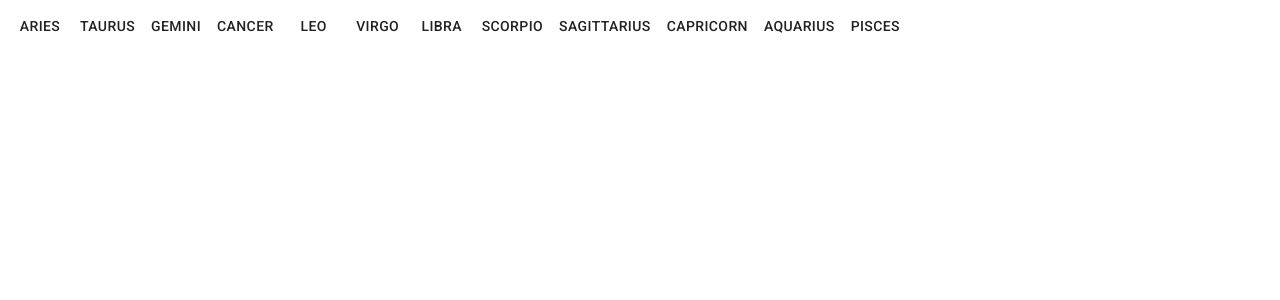
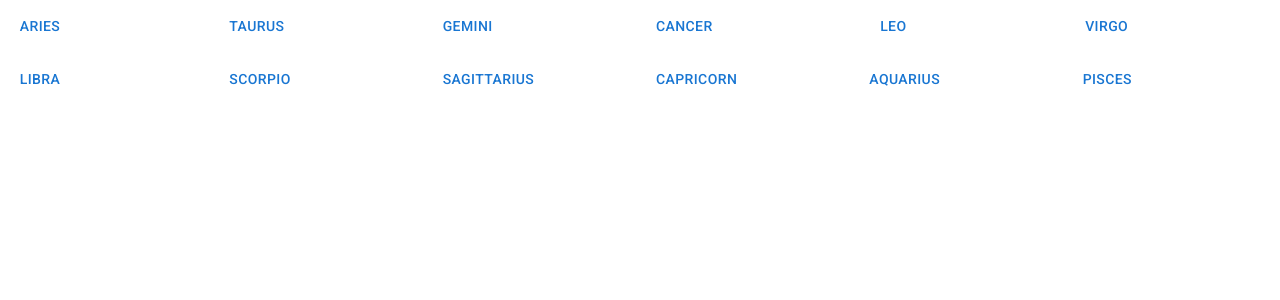
Before and after one commit to sissyhanks/starsigns, a React (Create React App) app: page / in a window 1280 px wide. Shown: the top 300 px of the page. Built offline with nearby package versions, Linux system fonts and the light colour scheme.

Commit message:
style welcome nav

```diff
--- a/package.json
+++ b/package.json
@@ -3,8 +3,9 @@
   "version": "0.1.0",
   "private": true,
   "dependencies": {
-    "@material-ui/core": "^4.12.4",
-    "@material-ui/icons": "^4.11.3",
+    "@emotion/react": "^11.9.3",
+    "@emotion/styled": "^11.9.3",
+    "@mui/material": "^5.8.6",
     "@testing-library/jest-dom": "^5.16.4",
     "@testing-library/react": "^13.2.0",
     "@testing-library/user-event": "^13.5.0",
--- a/src/components/ShowSign.js
+++ b/src/components/ShowSign.js
@@ -1,5 +1,6 @@
 import React from "react";
 import SignNav from "./SignNav";
+import { Typography } from "@mui/material";
 
 class ShowSigns extends React.Component {
   constructor(props) {
@@ -41,7 +42,7 @@ class ShowSigns extends React.Component {
       return (
         <div>
           <SignNav handleDisplay={this.nuSign} />
-          {this.state.json.description}
+          <Typography>{this.state.json.description}</Typography>
         </div>
       );
     }
--- a/src/components/SignNav.js
+++ b/src/components/SignNav.js
@@ -1,5 +1,5 @@
 import React from "react";
-import { Button } from "@material-ui/core";
+import { Button } from "@mui/material";
 
 const signs = [
   { id: 1, name: "aries" },
--- a/src/components/WelcomeSigns.js
+++ b/src/components/WelcomeSigns.js
@@ -1,6 +1,6 @@
 import "./Signs.css";
 import React from "react";
-import { Button } from "@material-ui/core";
+import { Button, Grid, ListItem } from "@mui/material";
 
 const signs = [
   { id: 1, name: "aries" },
@@ -25,18 +25,19 @@ class WelcomeSigns extends React.Component {
   render() {
     const starSigns = signs.map(({ id, name }) => {
       return (
-        <Button
-          style={{ textAlign: "center" }}
-          xs={2}
-          key={name}
-          value={name}
-          onClick={this.onClack}
-        >
-          {name}
-        </Button>
+        //xs=2... each item takes up 2 columns
+        <Grid item xs={4} md={2}>
+          <Button key={name} value={name} onClick={this.onClack}>
+            {name}
+          </Button>
+        </Grid>
       );
     });
-    return <div>{starSigns}</div>;
+    return (
+      <Grid container spacing={2}>
+        {starSigns}
+      </Grid>
+    );
   }
 }
 
```
Also changed, not shown: 2 other files (tests, documents, lock files or other folders).
